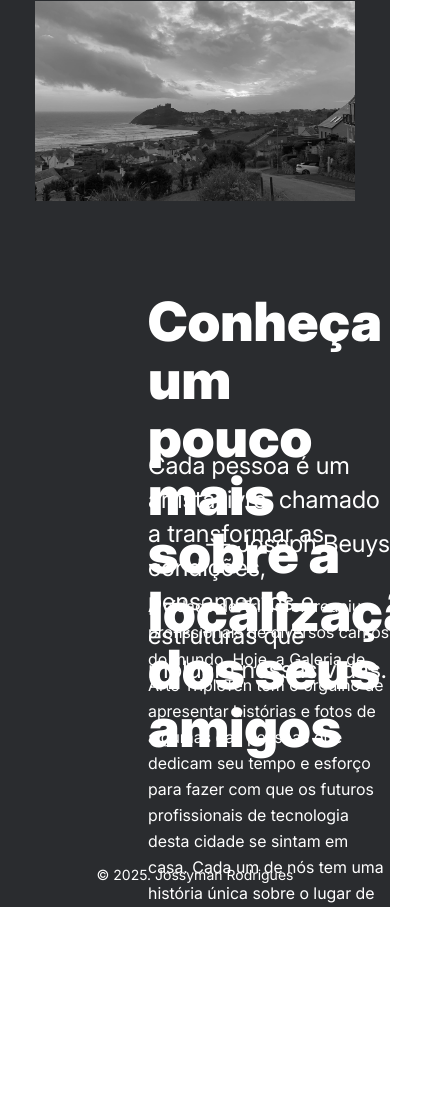
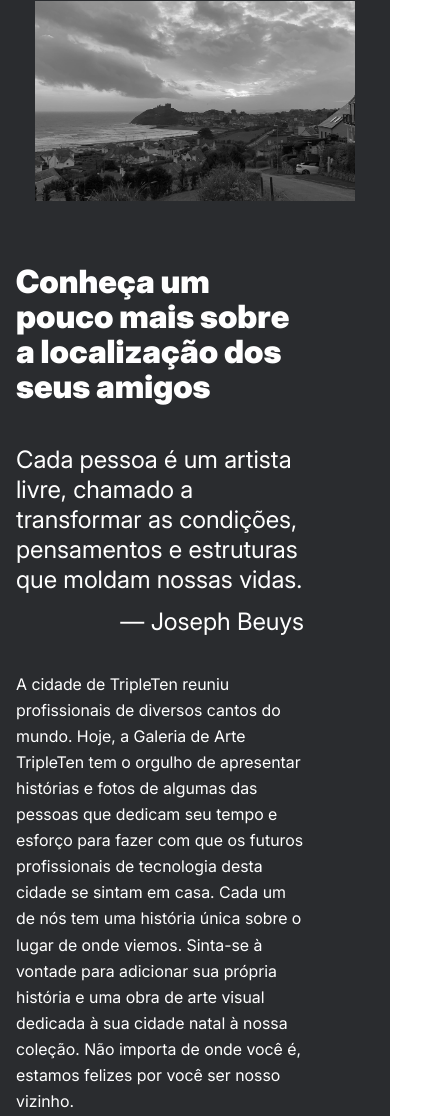
Before and after one commit to totaoununo-hue/web_project_homeland, a plain HTML site: page index.html in a window 390 px wide. Shown: the part 271-1387 px from the top of the page, 448 px wide, since content can reach past the window. Drawn offline with Linux system fonts and the light colour scheme.

Commit message:
Finaliza Projeto 5

```diff
--- a/blocks/content.css
+++ b/blocks/content.css
@@ -1,6 +1,6 @@
 .content {
   max-width: 830px;
-  height: 482px;
+  max-height: 482px;
   padding-left: 148px;
   padding-top: 92px;
   margin: 0;
@@ -11,8 +11,7 @@
   max-height: 116px;
   font-weight: 900;
   font-size: 54px;
-  line-height: 58px;
-  letter-spacing: 0%;
+  line-height: 1.07;
   margin: 0;
 }
 
@@ -23,7 +22,7 @@
   padding-bottom: 10px;
   margin: 0;
   font-size: 24px;
-  line-height: 34px;
+  line-height: 1.41;
 }
 
 .content__text-sign {
@@ -31,8 +30,7 @@
   max-height: 34px;
   font-weight: 400;
   font-size: 24px;
-  line-height: 34px;
-  letter-spacing: 0%;
+  line-height: 1.41;
   text-align: right;
   margin: 0;
   padding-bottom: 32px;
@@ -43,7 +41,76 @@
   max-height: 182px;
   font-weight: 400;
   font-size: 16px;
-  line-height: 163%;
-  letter-spacing: 0%;
+  line-height: 1.63;
   margin: 0;
 }
+
+@media (max-width: 1024px) {
+  .content {
+    max-width: 720px;
+    max-height: 490px;
+    padding-left: 24px;
+    padding-top: 90px;
+  }
+
+  .content__title {
+    max-width: 707px;
+    max-height: 98px;
+    font-size: 45px;
+    line-height: 1.08;
+  }
+
+  .content__text-one {
+    max-width: 720px;
+    max-height: 102px;
+    padding-top: 50px;
+    padding-bottom: 26px;
+  }
+
+  .content__text-sign {
+    max-width: 720px;
+    max-height: 34px;
+    text-align: right;
+    padding-left: 24px;
+    padding-bottom: 32px;
+  }
+
+  .content__text-final {
+    max-width: 720px;
+  }
+}
+
+@media (max-width: 544px) {
+  .content {
+    max-width: 288px;
+    max-height: 878px;
+    padding-left: 16px;
+    padding-top: 64px;
+  }
+
+  .content__title {
+    max-width: 288px;
+    max-height: 140px;
+    font-size: 32px;
+    line-height: 1.09;
+  }
+
+  .content__text-one {
+    max-width: 288px;
+    max-height: 180px;
+    padding-top: 40px;
+    padding-bottom: 10px;
+    font-size: 24px;
+    line-height: 1.25;
+  }
+
+  .content__text-sign {
+    max-width: 288px;
+    padding-left: 16px;
+  }
+
+  .content__text-final {
+    max-width: 288px;
+    max-height: 442px;
+  }
+}
--- a/blocks/footer.css
+++ b/blocks/footer.css
@@ -4,13 +4,31 @@
   justify-content: center;
   padding-top: 92px;
   padding-bottom: 24px;
+  max-width: 197px;
+  max-height: 16px;
 }
 
 .footer__copyright {
   font-weight: 400;
   font-size: 14px;
-  line-height: 16px;
-  letter-spacing: 0%;
+  line-height: 1.14;
   text-align: right;
   margin: 0;
 }
+
+@media (max-width: 1024px) {
+  .footer {
+    padding-top: 88px;
+    padding-bottom: 24px;
+  }
+}
+
+@media (max-width: 544px) {
+  .footer {
+    padding-top: 64px;
+  }
+
+  .footer__copyright {
+    line-height: 1;
+  }
+}
```
Also changed, not shown: 3 other files.
